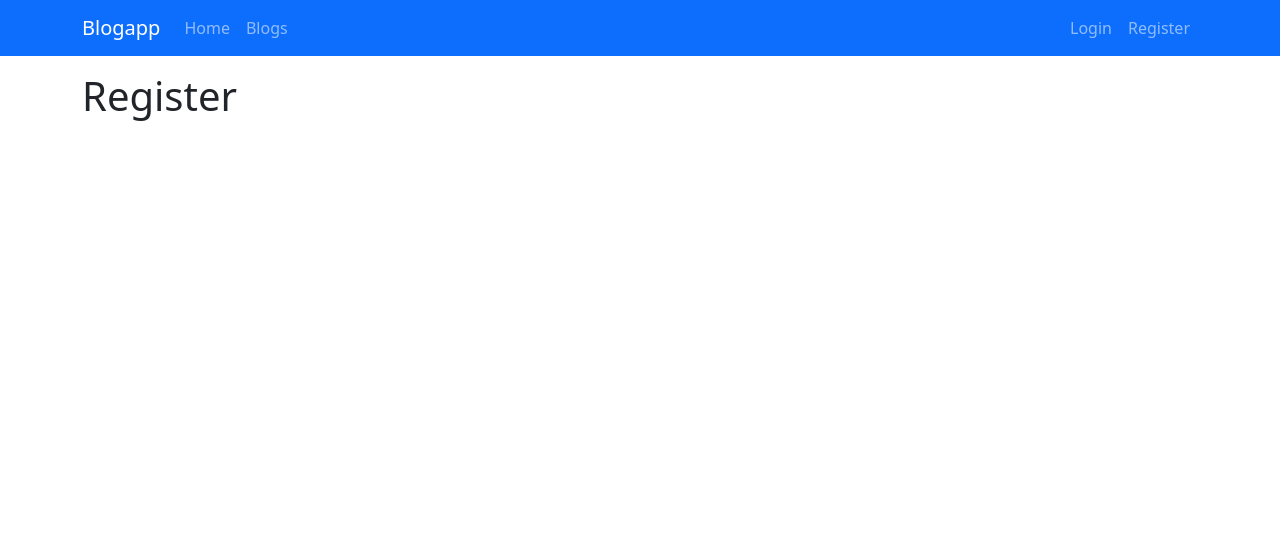
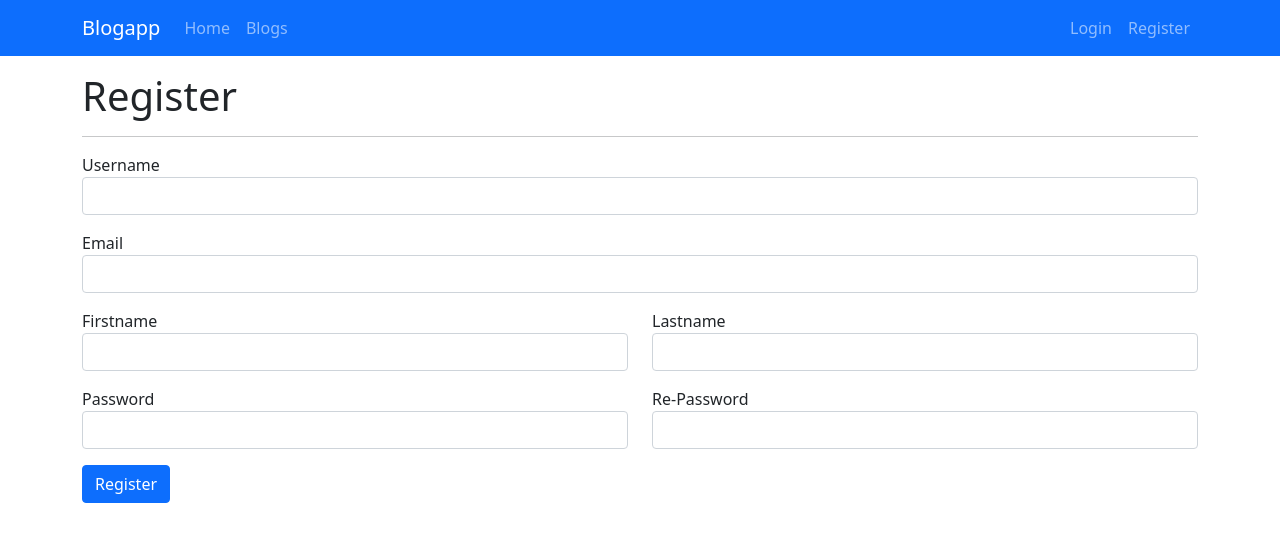
Before and after one commit to jaleyerdelen/Django-Blog, a Django app: page /account/register in a window 1280 px wide. Shown: the top 542 px of the page. Run offline with Django 4.2, Linux system fonts and the light colour scheme.

Commit message:
create register and login

```diff
--- a/account/templates/account/register.html
+++ b/account/templates/account/register.html
@@ -28,8 +28,58 @@
     </div>
     {% block content %}
     <div class="container mt-3">
+      <div class="col">
         <h1>Register</h1>
     </div>
+    <hr>
+        <div class="mb-3">
+          <form method="POST">
+            {% csrf_token %}
+            {% if error %}
+              <div class="alert alert-danger">
+                {{error}}
+              </div>
+            {% endif %}
+            <div class="mb-3">
+              <label for="username" class="for-label">Username</label>
+              <input type="text" class="form-control" name="username" value="{{username}}">
+            </div>
+
+              <div class="mb-3">
+              <label for="email" class="for-label">Email</label>
+              <input type="email" class="form-control" name="email" value="{{email}}">
+            </div>
+
+            <div class="row mb-3">
+              <div class="col">
+                <label for="firstname" class="for-label">Firstname</label>
+              <input type="text" class="form-control" name="firstname" value="{{firstname}}">
+              </div>
+
+              <div class="col">
+                <label for="lastname" class="for-label">Lastname</label>
+              <input type="text" class="form-control" name="lastname" value="{{lastname}}">
+              </div>
+            </div>
+
+            <div class="row mb-3">
+              <div class="col">
+                <label for="password" class="for-label">Password</label>
+              <input type="password" class="form-control" name="password">
+              </div>
+
+              <div class="col">
+                 <label for="repassword" class="for-label">Re-Password</label>
+              <input type="password" class="form-control" name="repassword">
+              </div>
+
+            </div>
+
+
+            <input type="submit" value="Register" class="btn btn-primary">
+          </form>
+      </div>
+       </div>
     {% endblock %}
   </body>
 </html>
--- a/account/views.py
+++ b/account/views.py
@@ -1,9 +1,69 @@
 from django.shortcuts import render, redirect
+from django.contrib.auth import authenticate, login
+from django.contrib.auth.models import User
+def login_request(request):
+    if request.method == 'POST':
+        username = request.POST["username"]
+        password = request.POST["password"]
 
-def login_request(request):
+        user = authenticate(request, username = username, password = password)
+
+        if user is not None:
+            login(request, user)
+            return redirect("home")
+        else:
+            return render(request, "account/login.html", {
+                "error": "Invalid username or password"
+            })
+
     return render(request, "account/login.html")
 
 def register_request(request):
+    if request.method == "POST":
+        username = request.POST["username"]
+        email = request.POST["email"]
+        firstname = request.POST["firstname"]
+        lastname = request.POST["lastname"]
+        password = request.POST["password"]
+        repassword = request.POST["repassword"]
+
+        if password == repassword:
+
+            if User.objects.filter(username=username).exists():
+                return render(request, "account/register.html",
+                {
+                    "error": "username is exists",
+                    "username": username,
+                    "email": email,
+                    "firstname": firstname,
+                    "lastname": lastname
+                })
+            else:
+                if User.objects.filter(email=email).exists():
+                    return render(request, "account/register.html",
+                    {
+                        "error": "password is exist",
+                        "username": username,
+                        "email": email,
+                        "firstname": firstname,
+                        "lastname": lastname
+                    })
+                else:
+                    user = User.objects.create_user(username=username, email=email, first_name=firstname,
+                    last_name = lastname, password=password)
+                    user.save()
+                    return redirect("login")
+        else:
+            return render(request, "account/register.html",
+            {
+                "error": "Passwords do not match",
+                "username": username,
+                "email": email,
+                "firstname": firstname,
+                "lastname": lastname
+            })
+
+
     return render(request, "account/register.html")
 
 def logout_request(request):
```
Also changed, not shown: account/templates/account/login.html (+20 -0 lines).
